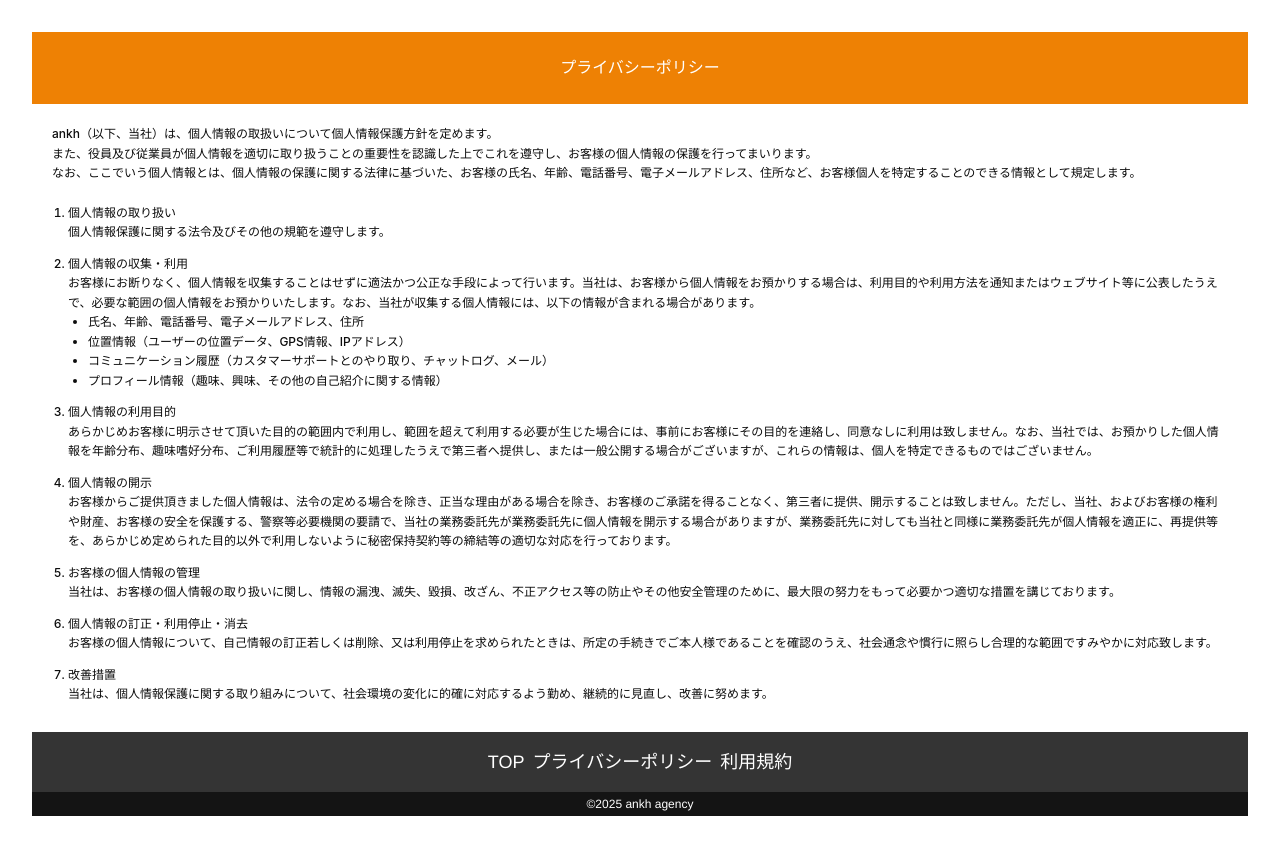
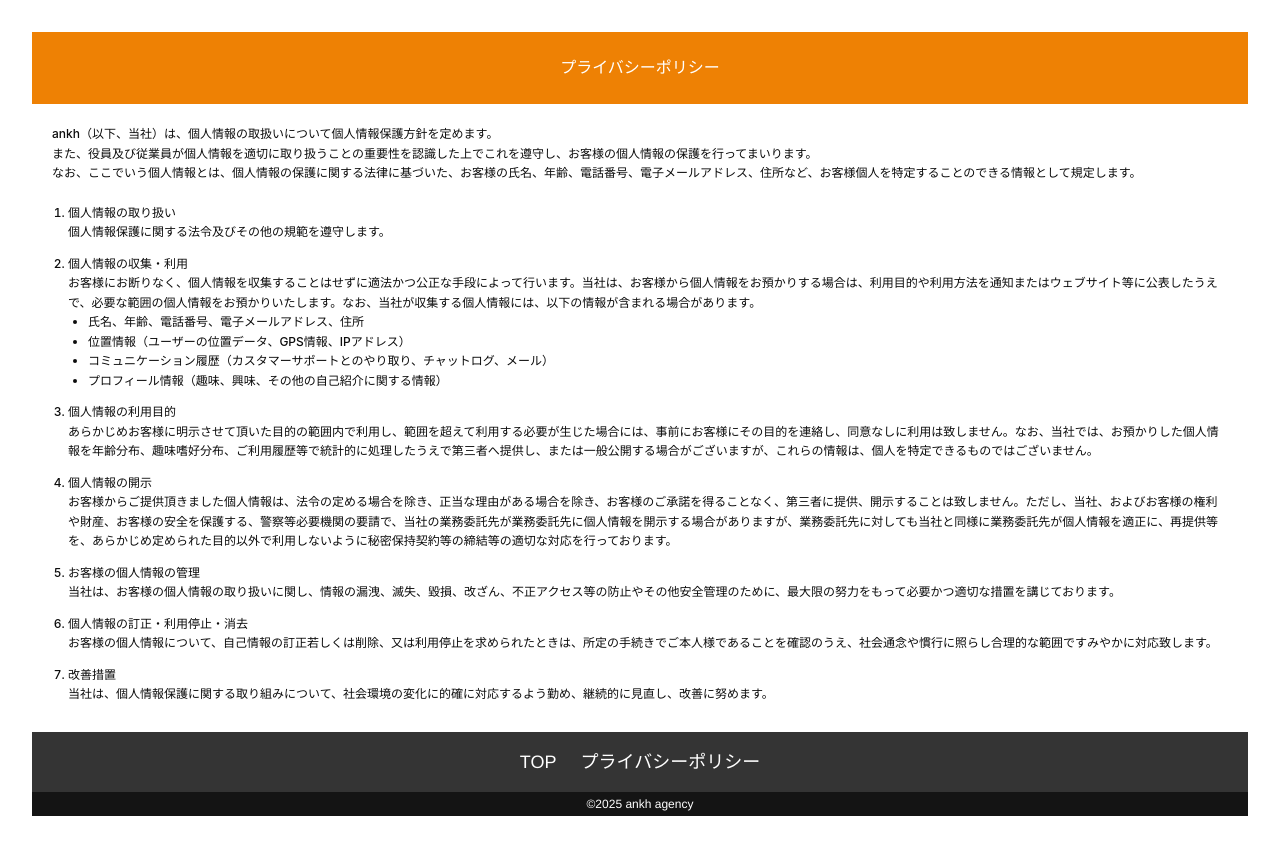
Before and after one commit to 0xsugarchan/Work, a React (Vite) app: page /privacy-policy in a window 1280 px wide. Built offline with nearby package versions, Linux system fonts and the light colour scheme.

Commit message:
Eliminate Terms

```diff
--- a/src/App.tsx
+++ b/src/App.tsx
@@ -2,7 +2,6 @@ import "./App.css";
 import { BrowserRouter, Routes, Route } from "react-router-dom";
 import LandingPage from "./screens/LandingPage";
 import PrivacyPolicy from "./screens/PrivacyPolicy";
-import Terms from "./screens/Terms";
 
 function App() {
   return (
@@ -10,7 +9,6 @@ function App() {
       <Routes>
         <Route path="/" element={<LandingPage />} />
         <Route path="/privacy-policy" element={<PrivacyPolicy />} />
-        <Route path="/terms" element={<Terms />} />
       </Routes>
     </BrowserRouter>
   );
--- a/src/components/ui/Footer.tsx
+++ b/src/components/ui/Footer.tsx
@@ -3,10 +3,9 @@ import { Link } from "react-router-dom";
 const Footer: React.FC = () => {
   return (
     <footer className="bg-[#343434] text-white text-xs sm:text-xs md:text-lg w-full">
-      <div className="flex justify-center gap-4 py-6 [font-family:'Noto_Sans_JP-Regular',Helvetica] sm:gap-2 sm:py-4">
+      <div className="flex justify-center gap-4 py-6 [font-family:'Noto_Sans_JP-Regular',Helvetica] sm:gap-2 sm:py-4 md:gap-6">
         <Link to="/">TOP</Link>
         <Link to="/privacy-policy">プライバシーポリシー</Link>
-        <Link to="/terms">利用規約</Link>
       </div>
       <div className="bg-[#141414] text-center py-1 text-xs [font-family:'Geologica-Regular',Helvetica]">
         ©2025 ankh agency
--- a/src/screens/Terms.tsx
+++ /dev/null
@@ -1,13 +0,0 @@
-import Footer from "../components/ui/Footer";
-import Header from "../components/ui/Header";
-
-function Terms() {
-  return (
-    <div className="flex flex-col items-center">
-      <Header title="利用規約" />
-      <Footer />
-    </div>
-  );
-}
-
-export default Terms;
```
Also changed, not shown: 2 other files (tests, documents, lock files or other folders).
